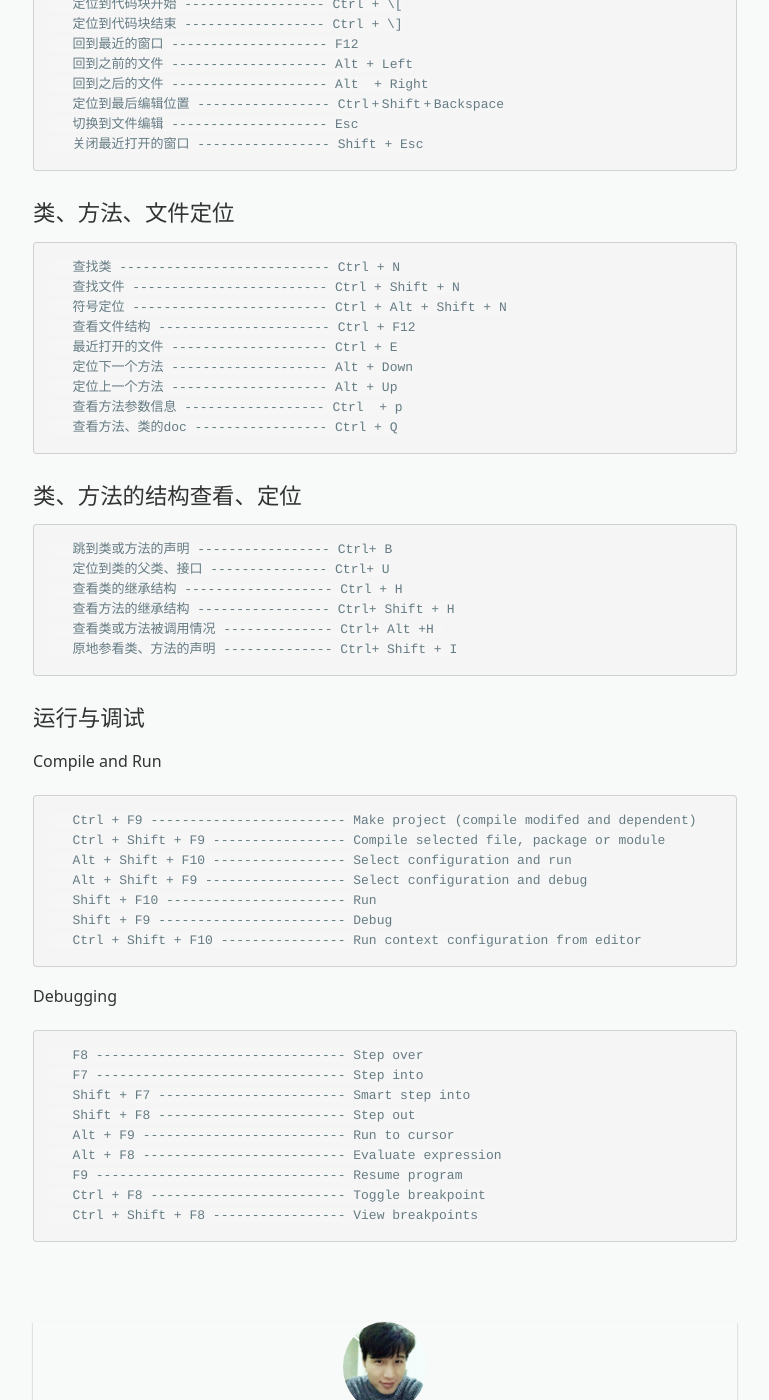
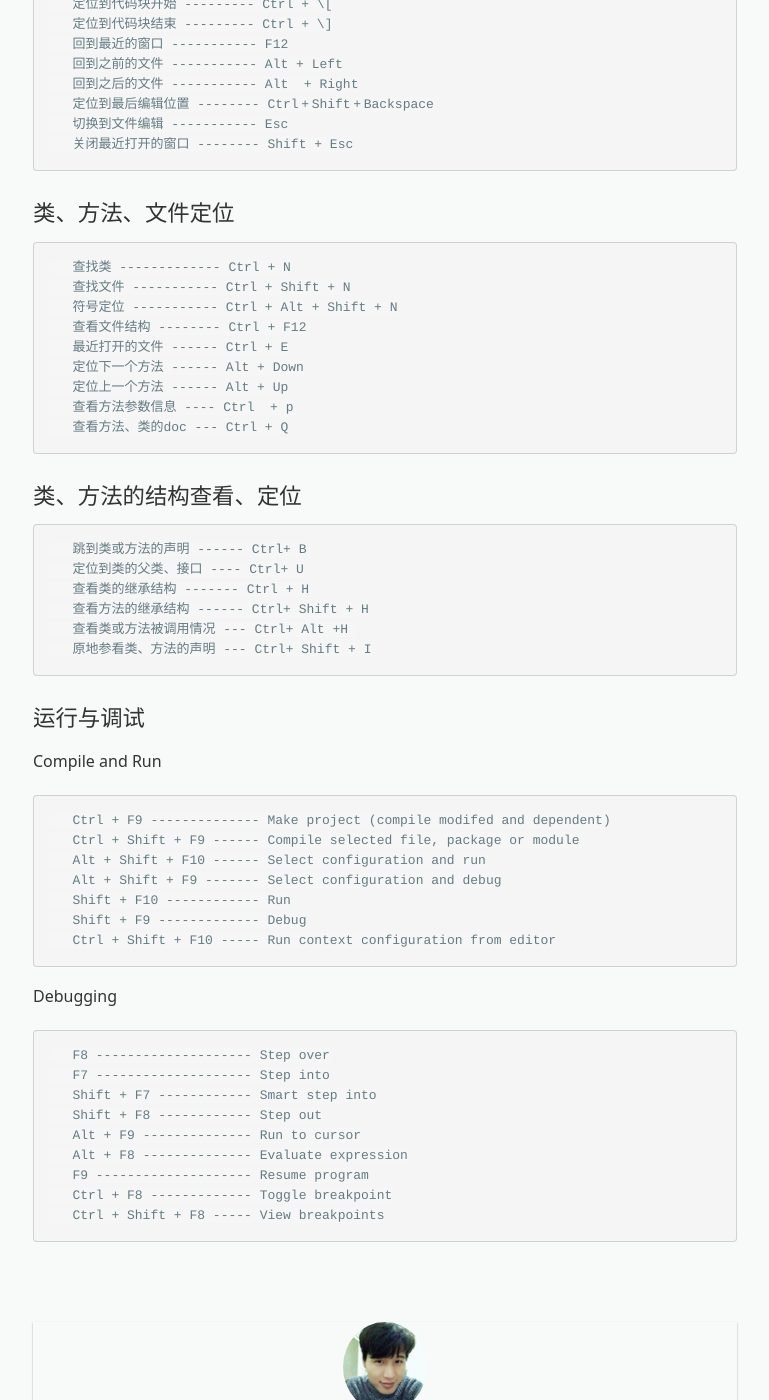
Before and after one commit to zhangyuanxin/blog-jekyll, a Jekyll site: the page built from _posts/2017-03-28-intellij IDEA 快捷键总结.md, in a window 1280 px wide and 1400 px high, scrolled down 1156 px. Shown: the whole window, without its empty margins (255-1024 px from the left). Built offline with Jekyll 4.4.1, drawn with Linux system fonts in a browser that asks for light colours; nearby versions of some CDN libraries; comment, search, counter and statistics services are not loaded; a style sheet for code colours, icons or effects is not loaded; some of the changed text lies outside the part shown.

Commit message:
新增intellij IDEA文章

```diff
--- a/_posts/2017-03-28-intellij IDEA 快捷键总结.md
+++ b/_posts/2017-03-28-intellij IDEA 快捷键总结.md
@@ -21,73 +21,73 @@ image-sm: /assets/images/2017-03-28/intellijidea.jpg
 
 #### 文本编辑
 
-       删除 ------------------------------- Ctrl + Y
-       复制 ------------------------------- Ctrl + D
+       删除 ----- Ctrl + Y
+       复制 ----- Ctrl + D
 
 #### 智能提示
 
-       提示 ------------------------------ Ctrl + Space
-       智能提示 --------------------------- Ctrl + Shift + Space
-       完成当前语句 ------------------------ Ctrl + Shift + Enter
-       将临时变量变成方法入参 ---------------- Ctrl + Alt + P
-       格式化代码 ------------------------- Ctrl + Alt + L
-       格式化类引用 ------------------------ Ctrl + Alt + O
+       提示 ----------------- Ctrl + Space
+       智能提示 -------------- Ctrl + Shift + Space
+       完成当前语句 ----------- Ctrl + Shift + Enter
+       将临时变量变成方法入参 --- Ctrl + Alt + P
+       格式化代码 ------------- Ctrl + Alt + L
+       格式化类引用 ----------- Ctrl + Alt + O
 
 #### 位置定位
 
-       定位到下一个或上一个错误 ---------- F2 / Shift + F2
-       定位文件头 ----------------------- Ctrl +G（定位到文件行数）
-       定位文件尾 ----------------------- Ctrl +G
-       定位到代码块开始 ------------------ Ctrl + \[
-       定位到代码块结束 ------------------ Ctrl + \]
-       回到最近的窗口 -------------------- F12
-       回到之前的文件 -------------------- Alt + Left
-       回到之后的文件 -------------------- Alt  + Right
-       定位到最后编辑位置 ----------------- Ctrl + Shift + Backspace
-       切换到文件编辑 -------------------- Esc
-       关闭最近打开的窗口 ----------------- Shift + Esc
+       定位到下一个或上一个错误 --- F2 / Shift + F2
+       定位文件头 -------------- Ctrl +G（定位到文件行数）
+       定位文件尾 -------------- Ctrl +G
+       定位到代码块开始 --------- Ctrl + \[
+       定位到代码块结束 --------- Ctrl + \]
+       回到最近的窗口 ----------- F12
+       回到之前的文件 ----------- Alt + Left
+       回到之后的文件 ----------- Alt  + Right
+       定位到最后编辑位置 -------- Ctrl + Shift + Backspace
+       切换到文件编辑 ----------- Esc
+       关闭最近打开的窗口 -------- Shift + Esc
 
 #### 类、方法、文件定位
 
-       查找类 --------------------------- Ctrl + N
-       查找文件 ------------------------- Ctrl + Shift + N
-       符号定位 ------------------------- Ctrl + Alt + Shift + N
-       查看文件结构 ---------------------- Ctrl + F12
-       最近打开的文件 -------------------- Ctrl + E
-       定位下一个方法 -------------------- Alt + Down
-       定位上一个方法 -------------------- Alt + Up
-       查看方法参数信息 ------------------ Ctrl  + p
-       查看方法、类的doc ----------------- Ctrl + Q
+       查找类 ------------- Ctrl + N
+       查找文件 ----------- Ctrl + Shift + N
+       符号定位 ----------- Ctrl + Alt + Shift + N
+       查看文件结构 -------- Ctrl + F12
+       最近打开的文件 ------ Ctrl + E
+       定位下一个方法 ------ Alt + Down
+       定位上一个方法 ------ Alt + Up
+       查看方法参数信息 ---- Ctrl  + p
+       查看方法、类的doc --- Ctrl + Q
 
 #### 类、方法的结构查看、定位
 
-       跳到类或方法的声明 ----------------- Ctrl+ B
-       定位到类的父类、接口 --------------- Ctrl+ U
-       查看类的继承结构 ------------------- Ctrl + H
-       查看方法的继承结构 ----------------- Ctrl+ Shift + H
-       查看类或方法被调用情况 -------------- Ctrl+ Alt +H
-       原地参看类、方法的声明 -------------- Ctrl+ Shift + I
+       跳到类或方法的声明 ------ Ctrl+ B
+       定位到类的父类、接口 ---- Ctrl+ U
+       查看类的继承结构 ------- Ctrl + H
+       查看方法的继承结构 ------ Ctrl+ Shift + H
+       查看类或方法被调用情况 --- Ctrl+ Alt +H
+       原地参看类、方法的声明 --- Ctrl+ Shift + I
 
 #### 运行与调试
 
   Compile and Run
 
-       Ctrl + F9 ------------------------- Make project (compile modifed and dependent)
-       Ctrl + Shift + F9 ----------------- Compile selected file, package or module
-       Alt + Shift + F10 ----------------- Select configuration and run
-       Alt + Shift + F9 ------------------ Select configuration and debug
-       Shift + F10 ----------------------- Run
-       Shift + F9 ------------------------ Debug
-       Ctrl + Shift + F10 ---------------- Run context configuration from editor
+       Ctrl + F9 -------------- Make project (compile modifed and dependent)
+       Ctrl + Shift + F9 ------ Compile selected file, package or module
+       Alt + Shift + F10 ------ Select configuration and run
+       Alt + Shift + F9 ------- Select configuration and debug
+       Shift + F10 ------------ Run
+       Shift + F9 ------------- Debug
+       Ctrl + Shift + F10 ----- Run context configuration from editor
 
   Debugging
 
-       F8 -------------------------------- Step over
-       F7 -------------------------------- Step into
-       Shift + F7 ------------------------ Smart step into
-       Shift + F8 ------------------------ Step out
-       Alt + F9 -------------------------- Run to cursor
-       Alt + F8 -------------------------- Evaluate expression
-       F9 -------------------------------- Resume program
-       Ctrl + F8 ------------------------- Toggle breakpoint
-       Ctrl + Shift + F8 ----------------- View breakpoints
+       F8 -------------------- Step over
+       F7 -------------------- Step into
+       Shift + F7 ------------ Smart step into
+       Shift + F8 ------------ Step out
+       Alt + F9 -------------- Run to cursor
+       Alt + F8 -------------- Evaluate expression
+       F9 -------------------- Resume program
+       Ctrl + F8 ------------- Toggle breakpoint
+       Ctrl + Shift + F8 ----- View breakpoints
```
